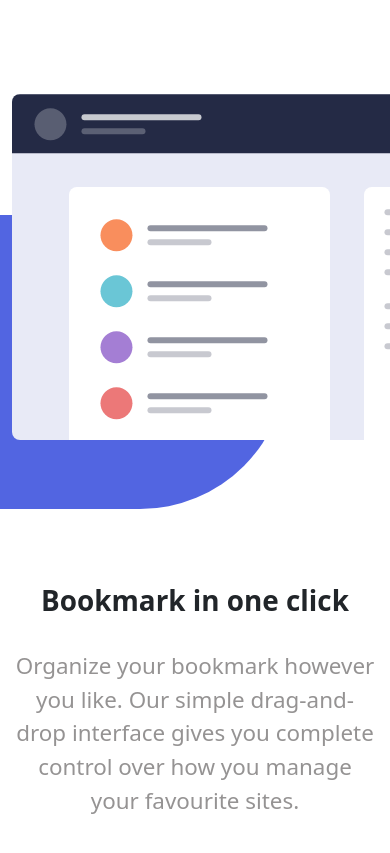
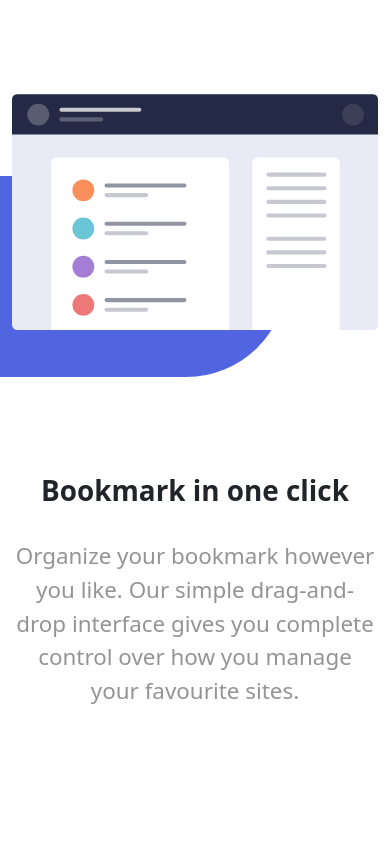
Before and after one commit to danilly7/maquetacion-bootstrap, a website: page index.html in a window 390 px wide. Shown: the part 1722-2575 px from the top of the page. After the commit the page ends 2469 px from the top, so only its background shows below. Drawn offline with nearby package versions, Linux system fonts and the light colour scheme.

Commit message:
Exercici 2 responsive ok

```diff
--- a/main.scss
+++ b/main.scss
@@ -106,7 +106,7 @@ body {
     height: auto;
 }
 
-.image-tab {
+.image-tab img {
     position: relative;
     width: 100%;
     height: auto;
```
Also changed, not shown: main.css.
